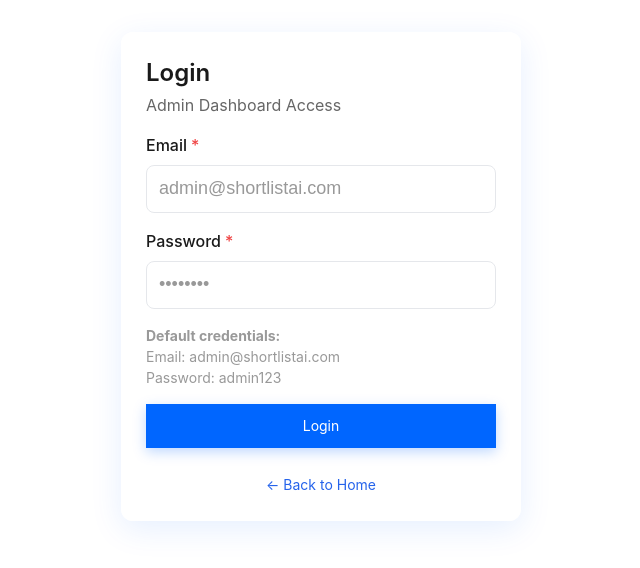
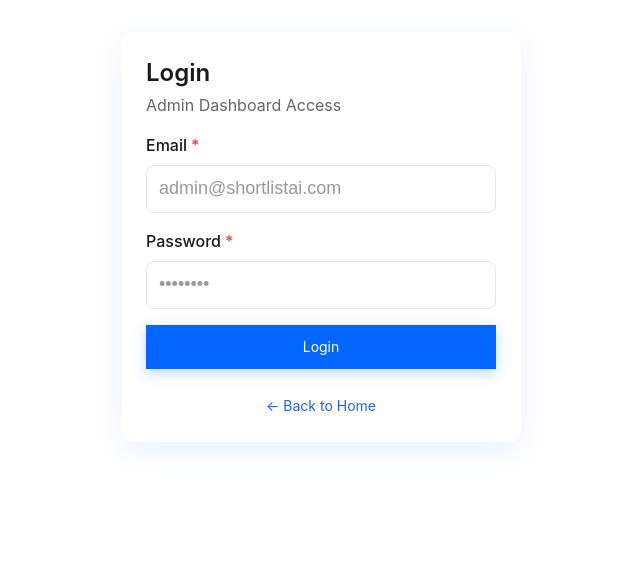
Before and after one commit to rpad300/shortlistAI, a React (Vite) app in the folder src/frontend/: page /admin/login in a window 1280 px wide. Shown: the top 568 px of the page, without its empty margins (319-959 px from the left). Built offline with nearby package versions, Linux system fonts and the light colour scheme; no server answers.

Commit message:
security: remove default credentials from admin login page

```diff
--- a/src/frontend/src/pages/AdminLogin.tsx
+++ b/src/frontend/src/pages/AdminLogin.tsx
@@ -86,12 +86,6 @@
               required
               placeholder="••••••••"
             />
-
-            <div style={{ fontSize: 'var(--font-size-sm)', color: 'var(--color-text-tertiary)', marginTop: 'var(--spacing-md)' }}>
-              <strong>Default credentials:</strong><br/>
-              Email: admin@shortlistai.com<br/>
-              Password: admin123
-            </div>
           </div>
 
           {error && <div className="error-banner">{error}</div>}
```
